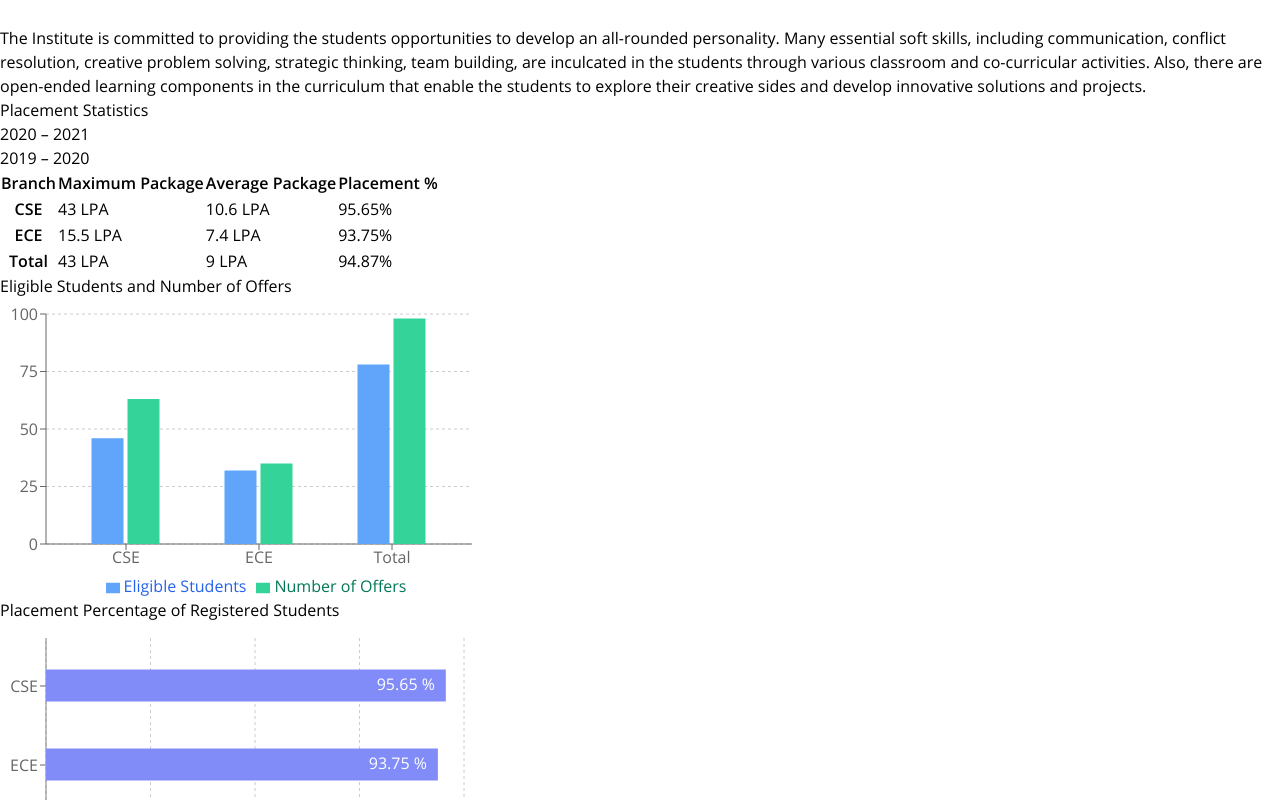
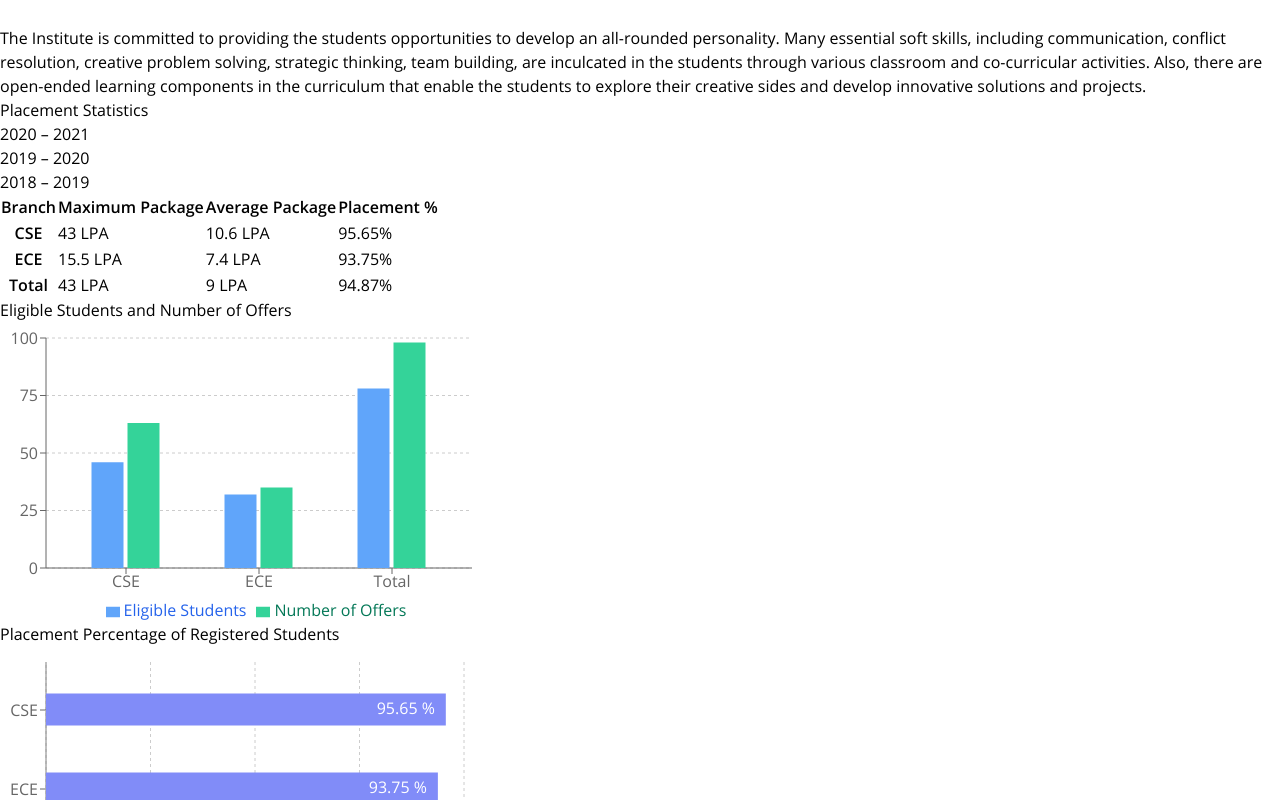
Before and after one commit to TNPCell-IIITKota/tnp-iiit-kota, a Next.js app: page / in a window 1280 px wide. Shown: the part 1980-2780 px from the top of the page. Built offline with nearby package versions, Linux system fonts and the light colour scheme.

Commit message:
fix: show updated stats

```diff
--- a/components/Tabs.tsx
+++ b/components/Tabs.tsx
@@ -13,7 +13,7 @@ const Tabs: React.FC = () => {
   return (
     <div cx="wrapper">
       <ul aria-owns="placement-tab-0 placement-tab-1" cx="list-wrapper" role="tablist">
-        {[0, 1].map((i) => (
+        {[0, 1, 2].map((i) => (
           <li key={cyrb53(`placement-tab-${i}`)} cx="tab" role="none">
             <a
               aria-controls={`placement-stats-${now - i}`}
```
